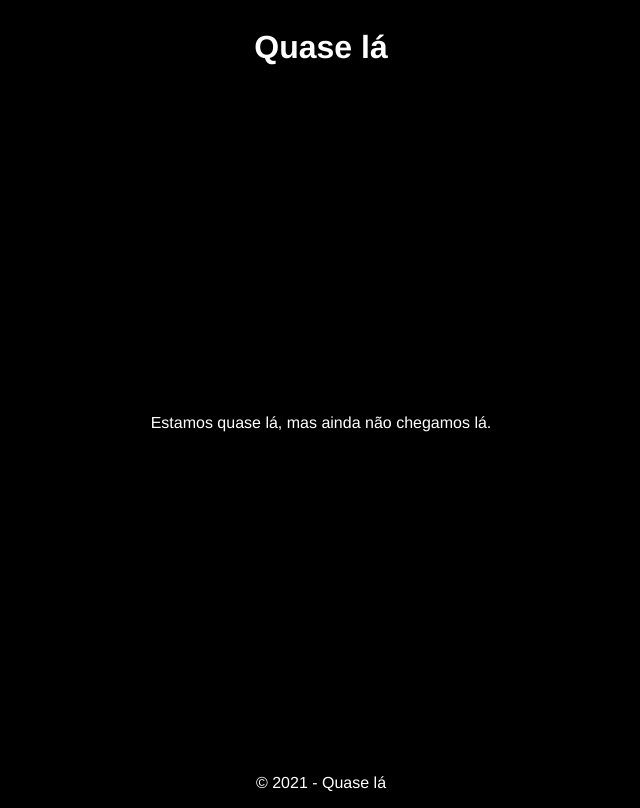
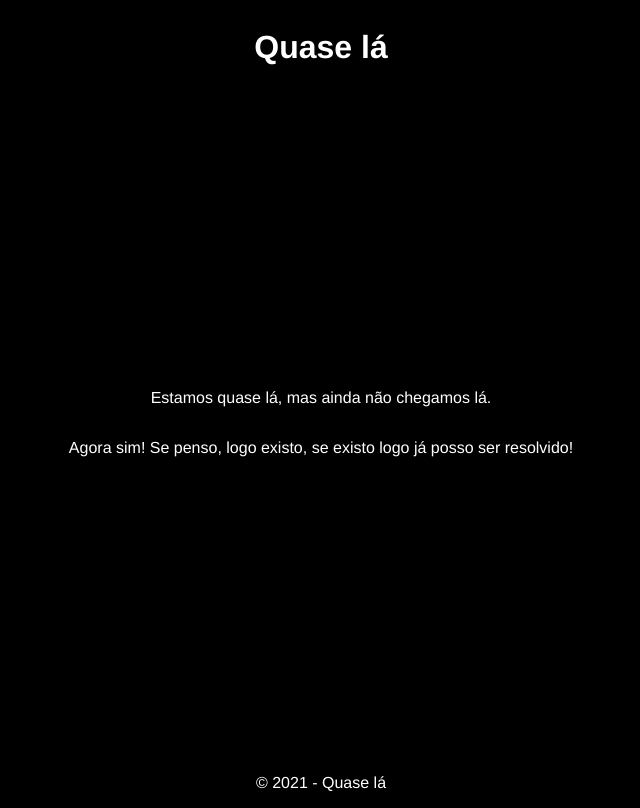
Before and after one commit to altvitin/enigma, a plain HTML site: page index.html in a window 1280 px wide. Shown: the whole page, without its empty margins (319-959 px from the left). Drawn offline with Linux system fonts and the light colour scheme.

Commit message:
add line

```diff
--- a/index.html
+++ b/index.html
@@ -15,6 +15,7 @@
   </header>
   <main>
     <p>Estamos quase lá, mas ainda não chegamos lá.</p>
+    <p>Agora sim! Se penso, logo existo, se existo logo já posso ser resolvido!</p>
   </main>
   <footer>
     <p>© 2021 - Quase lá</p>
```
